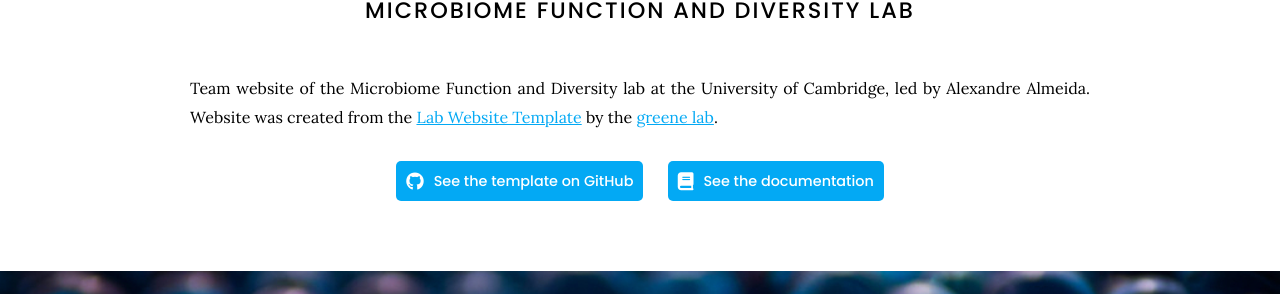
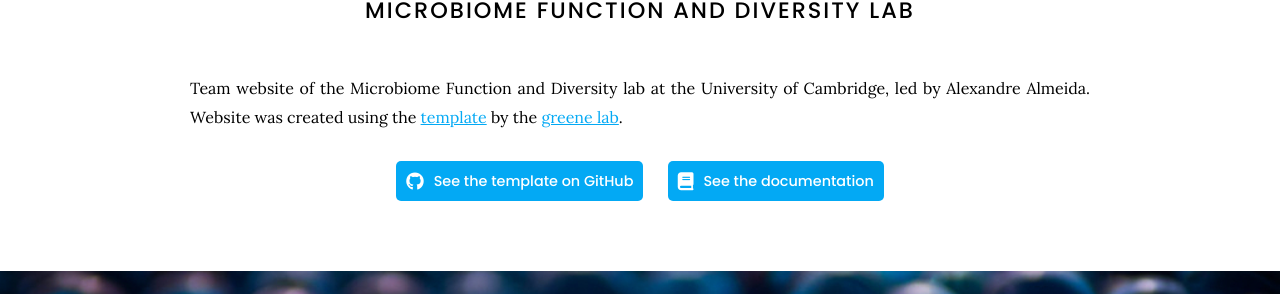
Before and after one commit to microfundiv-lab/microfundiv-lab.github.io, a Jekyll site: the page built from index.md, in a window 1280 px wide. Shown: the part 183-477 px from the top of the page. Built offline with Jekyll 4.4.1, drawn with Linux system fonts in a browser that asks for light colours.

Commit message:
Update configs

```diff
--- a/index.md
+++ b/index.md
@@ -4,7 +4,7 @@
 
 # Microbiome Function and Diversity lab
 
-Team website of the Microbiome Function and Diversity lab at the University of Cambridge, led by Alexandre Almeida. Website was created from the [Lab Website Template](https://github.com/greenelab/lab-website-template) by the [greene lab](https://www.greenelab.com/).
+Team website of the Microbiome Function and Diversity lab at the University of Cambridge, led by Alexandre Almeida. Website was created using the [template](https://github.com/greenelab/lab-website-template) by the [greene lab](https://www.greenelab.com/).
 
 {%
   include link.html
```
